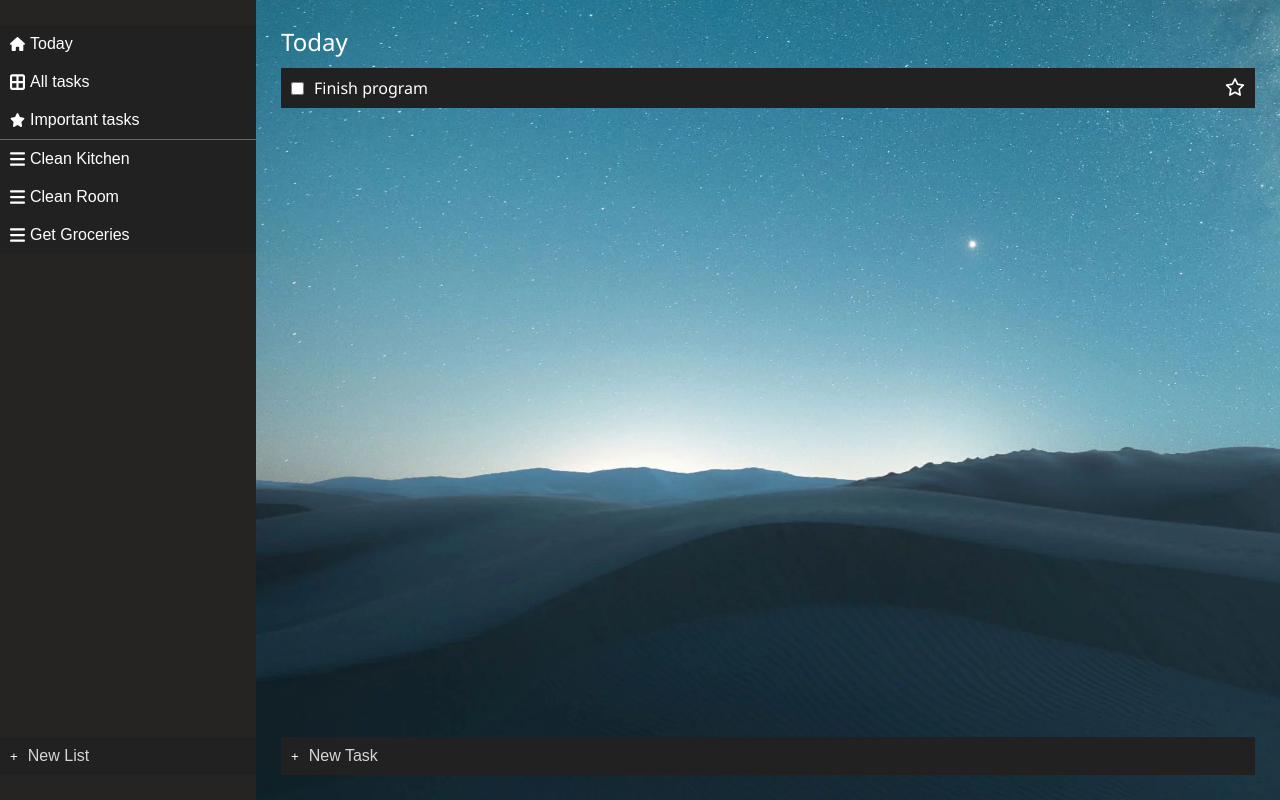
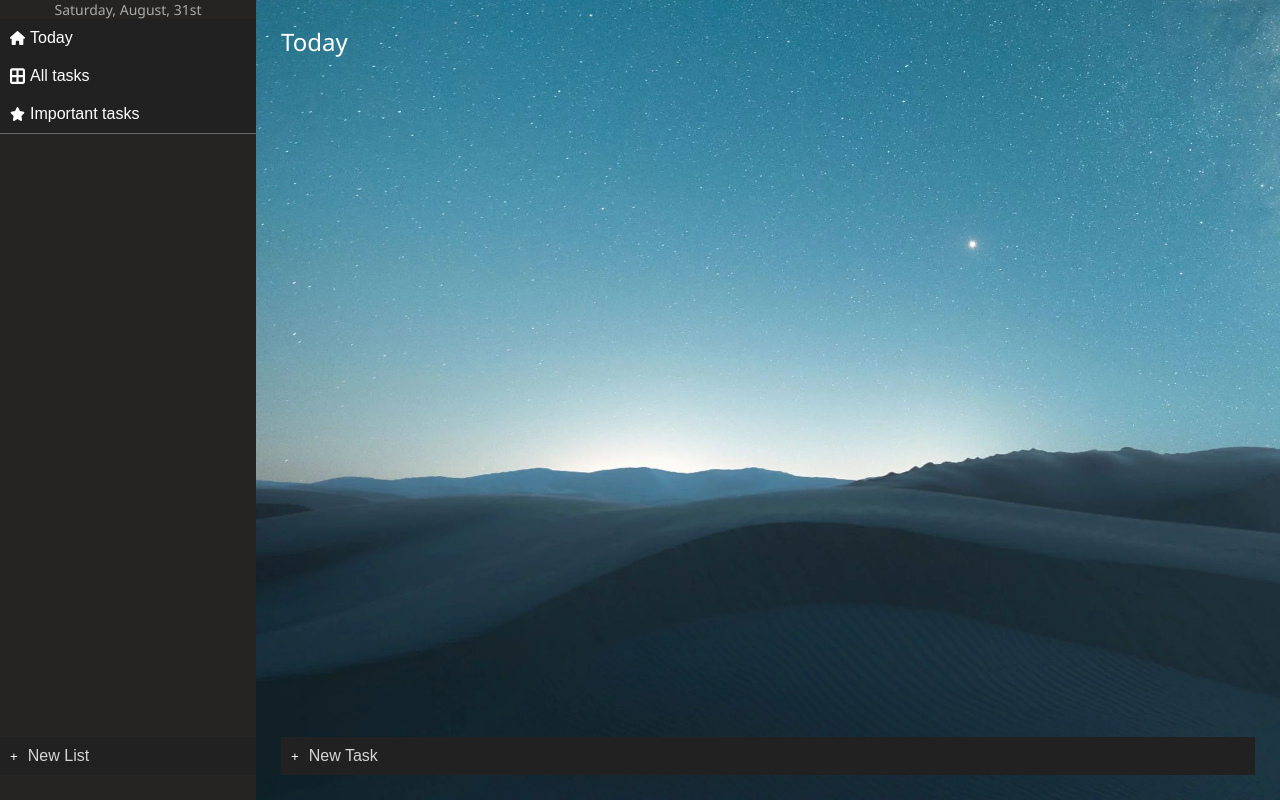
Before and after one commit to NoeRGuerra/ToDoList, a website built with webpack: page src/views/index.html in a window 1280 px wide. Built offline with nearby package versions, Linux system fonts and the light colour scheme.

Commit message:
Refactor sidebar-related functions and `index.html`
- Refactor `addTopLists()`, `addNewListForm()`, `populateListsContainer()` to return elements instead of adding them directly to the DOM to make code more reusable
- Comment out `demoLists()` and remove default task from `createDefaultList()` since they were used for debugging purposes only
- Add current date to top of left sidebar to create a future container for a settings button without disrupting the design of the sidebar
- Move max input message logic from `addNewListForm()` into its own function for reusability
- Fix bug where the "Completed" folding button in lists would display the task counter + 1
- Remove multiple unused exports and imports
- Add method to check if a `ToDoList` is empty

```diff
--- a/src/controllers/todoListController.js
+++ b/src/controllers/todoListController.js
@@ -8,6 +8,7 @@ import houseIcon from "../views/icons/house-solid.svg";
 import allBorderIcon from "../views/icons/border-all-solid.svg";
 import barsIcon from "../views/icons/bars-solid.svg";
 import starIcon from "../views/icons/star-solid-white.svg";
+import { format } from "date-fns";
 
 const existingLists = loadToDoLists();
 let currentToDoList = null;
@@ -16,16 +17,32 @@ let listType = null; // 0 - Regular, 1 - All tasks, 2 - Important
 
 function createDefaultList() {
     const todayList = new ToDoList('Today');
-    const task1 = new Task('Finish program');
-    todayList.addTask(task1);
     existingLists.push(todayList);
 }
 
-function addTopLists() {
+function populateLeftSidebar() {
+    const mainContainer = document.querySelector('.left');
+    const currentDate = createTodayDateSpan();
+    mainContainer.append(currentDate);
+
+    const topListsContainer = createTopListsContainer();
+
+    const userListsContainer = createUserListsContainer();
+
+    const newListForm = createNewListForm();
+
+    const newListInput = newListForm.querySelector('input[type="text"]');
+    const maxInputLengthMessage = createMaxInputLengthMessage(newListInput);
+
+    mainContainer.append(topListsContainer, userListsContainer, newListForm, maxInputLengthMessage);
+}
+
+function createTopListsContainer() {
     if (existingLists.length === 0){
         createDefaultList();
     }
-    const container = document.querySelector("#top-lists");
+    const topListsContainer = document.createElement('div');
+    topListsContainer.id = "top-lists";
     const defaultList = existingLists[0];
     const defaultListContainer = document.createElement('div');
     defaultListContainer.setAttribute('data-todolist-index', 0);
@@ -51,7 +68,18 @@ function addTopLists() {
     importantTasksIcon.className = "icon";
     importantTasksBtn.prepend(importantTasksIcon);
     importantTasksContainer.append(importantTasksBtn);
-    container.append(defaultListContainer, allTasksContainer, importantTasksContainer);
+    topListsContainer.append(defaultListContainer, allTasksContainer, importantTasksContainer);
+
+    return topListsContainer;
+}
+
+function createTodayDateSpan() {
+    const date = new Date();
+    const formattedDate = format(date, 'EEEE, MMMM, do');
+    const span = document.createElement('span');
+    span.className = "date";
+    span.textContent = formattedDate;
+    return span;
 }
 
 function createDemoLists() {
@@ -103,8 +131,9 @@ function createDemoLists() {
     existingLists.push(getGroceriesList);
 }
 
-function populateListsContainer() {
-    const listsContainer = document.querySelector("#lists");
+function createUserListsContainer() {
+    const userListsContainer = document.createElement('div');
+    userListsContainer.id = 'lists';
     existingLists.slice(1).forEach((list, index) => {
         const todoListContainer = document.createElement('div');
         const listBtn = createButton(list.name, () => {
@@ -117,13 +146,13 @@ function populateListsContainer() {
         listBtn.prepend(listIcon);
         todoListContainer.setAttribute('data-todolist-index', index+1);
         todoListContainer.append(listBtn);
-        listsContainer.appendChild(todoListContainer);
+        userListsContainer.appendChild(todoListContainer);
     })
-    addNewListForm();
+
+    return userListsContainer;
 }
 
-function addNewListForm() {
-    const container = document.querySelector("#lists");
+function createNewListForm() {
     const newListForm = document.createElement('form');
     newListForm.className = "new-list-form";
     const newListInput = document.createElement('input');
@@ -143,20 +172,25 @@ function addNewListForm() {
         populateListsContainer();
         saveToDoLists(existingLists);
     });
+    newListForm.append(newListSubmit, newListInput);
 
+    return newListForm;
+}
+
+function createMaxInputLengthMessage(inputElement) {
     const messageSpan = document.createElement('span');
     messageSpan.className = 'char-limit-message';
-    messageSpan.textContent = `List names cannot be longer than ${newListInput.maxLength} characters`;
+    messageSpan.textContent = `List names cannot be longer than ${inputElement.maxLength} characters`;
 
-    newListInput.addEventListener('input', () => {
-        if (newListInput.value.length >= newListInput.maxLength) {
+    inputElement.addEventListener('input', () => {
+        if (inputElement.value.length >= inputElement.maxLength) {
             messageSpan.style.display = 'inline';
         } else {
             messageSpan.style.display = 'none';
         }
     })
-    newListForm.append(newListSubmit, newListInput);
-    container.append(newListForm, messageSpan);
+
+    return messageSpan;
 }
 
 function createFoldingButton(text) {
@@ -217,7 +251,7 @@ function displayToDoList(ToDoList, disableNewTaskForm=false) {
     tasksContainer.append(pendingTasksContainer);
     tasksContainer.className = "tasks";
     if (completedTasksContainer.childElementCount > 1){
-        completedTag.textContent = `Completed ${completedTasksContainer.childElementCount}`;
+        completedTag.textContent = `Completed ${completedTasksContainer.childElementCount - 1}`;
         completedTag.classList.toggle('inactive');
         tasksContainer.append(completedTasksContainer);
     }
@@ -349,10 +383,8 @@ function removePopup(){
 }
 
 export {
-    addTopLists,
     displayToDoList,
     createDemoLists,
-    populateListsContainer,
     displayAllTasks,
     displayImportantTasks,
     existingLists,
@@ -360,5 +392,6 @@ export {
     confirmAction,
     setCurrentToDoList,
     listType,
-    showDefaultList
+    showDefaultList,
+    populateLeftSidebar
 };
--- a/src/index.js
+++ b/src/index.js
@@ -1,9 +1,8 @@
 import './views/style.css';
-import { createDemoLists, populateListsContainer, existingLists, addTopLists, showDefaultList } from './controllers/todoListController';
+import { createDemoLists, populateLeftSidebar, showDefaultList } from './controllers/todoListController';
 
-addTopLists();
-if (existingLists.length <= 1){
-    createDemoLists();
-}
-populateListsContainer();
+// if (existingLists.length <= 1){
+//     createDemoLists();
+// }
+populateLeftSidebar();
 showDefaultList();
--- a/src/models/ToDoList.js
+++ b/src/models/ToDoList.js
@@ -51,6 +51,10 @@ class ToDoList {
     #setCreatedAt() {
         this.createdAt = new Date();
     }
+
+    isEmpty() {
+        return this.listOfTasks.length === 0;
+    }
 }
 
 export default ToDoList;
--- a/src/views/index.html
+++ b/src/views/index.html
@@ -7,10 +7,6 @@
 <body>
     <div class="homepage">
         <div class="left">
-            <div id="top-lists">
-            </div>
-            <div id="lists">
-            </div>
         </div>
         <div class="right">
         </div>
--- a/src/views/style.css
+++ b/src/views/style.css
@@ -46,7 +46,7 @@ button {
     display: flex;
     flex-direction: column;
     min-width: 20ch;
-    padding: 25px 0;
+    padding: 0 0 25px 0;
 }
 
 .left button, .sidebar-actions button {
@@ -317,3 +317,8 @@ textarea {
     margin: 5px 0;
     font-size: 14px;
 }
+
+.date {
+    text-align: center;
+    font-size: 14px;
+}
```
